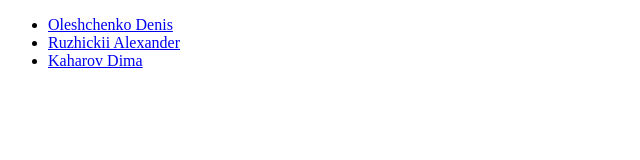
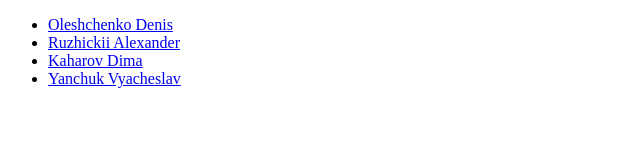
Before and after one commit to sergeytkachenko/git-demo, a plain HTML site: page index.html in a window 1280 px wide. Shown: the whole page, without its empty margins (0-640 px from the left). Drawn offline with Linux system fonts and the light colour scheme.

Commit message:
yanchuk readme

```diff
--- a/index.html
+++ b/index.html
@@ -10,6 +10,7 @@
 		<li><a href="https://github.com/Client-Z/learn_JavaScript/blob/master/README.md">Oleshchenko Denis</a></li>
 		<li><a href="https://github.com/ruzhickii/raHomeworks/blob/master/README.md">Ruzhickii Alexander</a></li>
 		<li><a href="https://github.com/Div-Man/newFile/blob/master/README.md">Kaharov Dima</a></li>
+		<li><a href="https://github.com/YanchukV/JsHomework/blob/master/README.md">Yanchuk Vyacheslav</a></li>
 	</ul>
 </body>
 </html>
```
